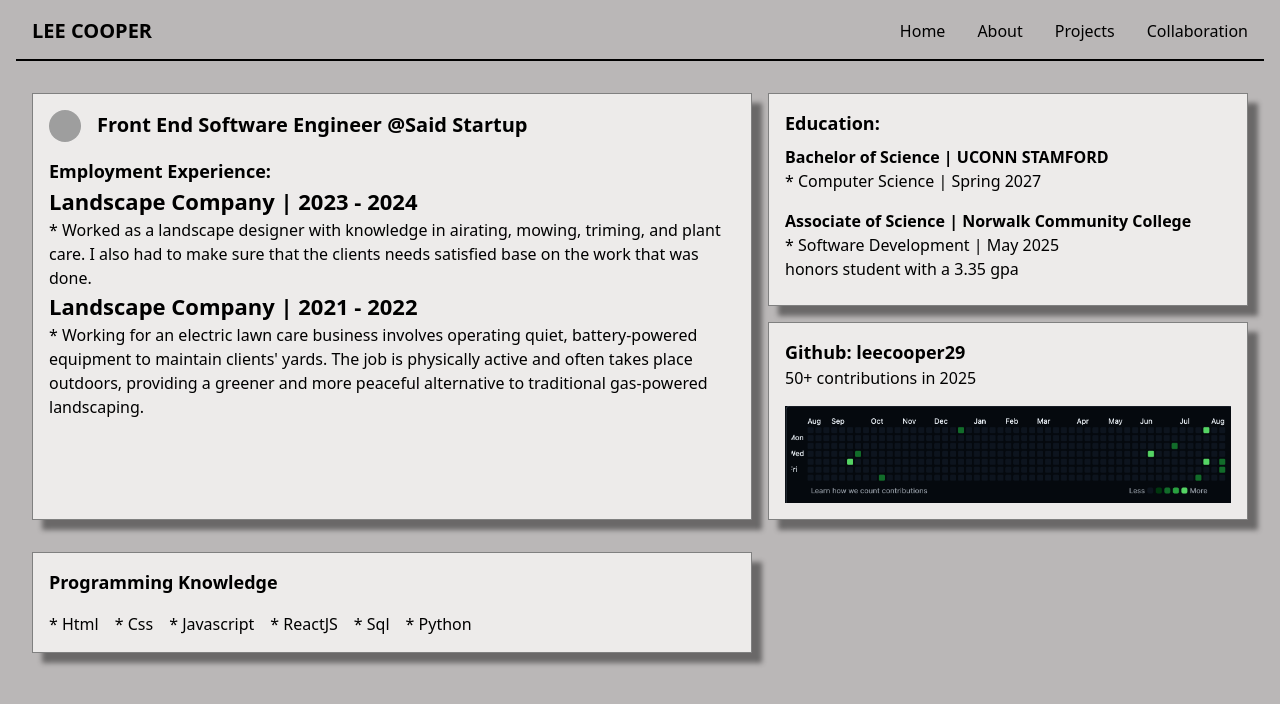
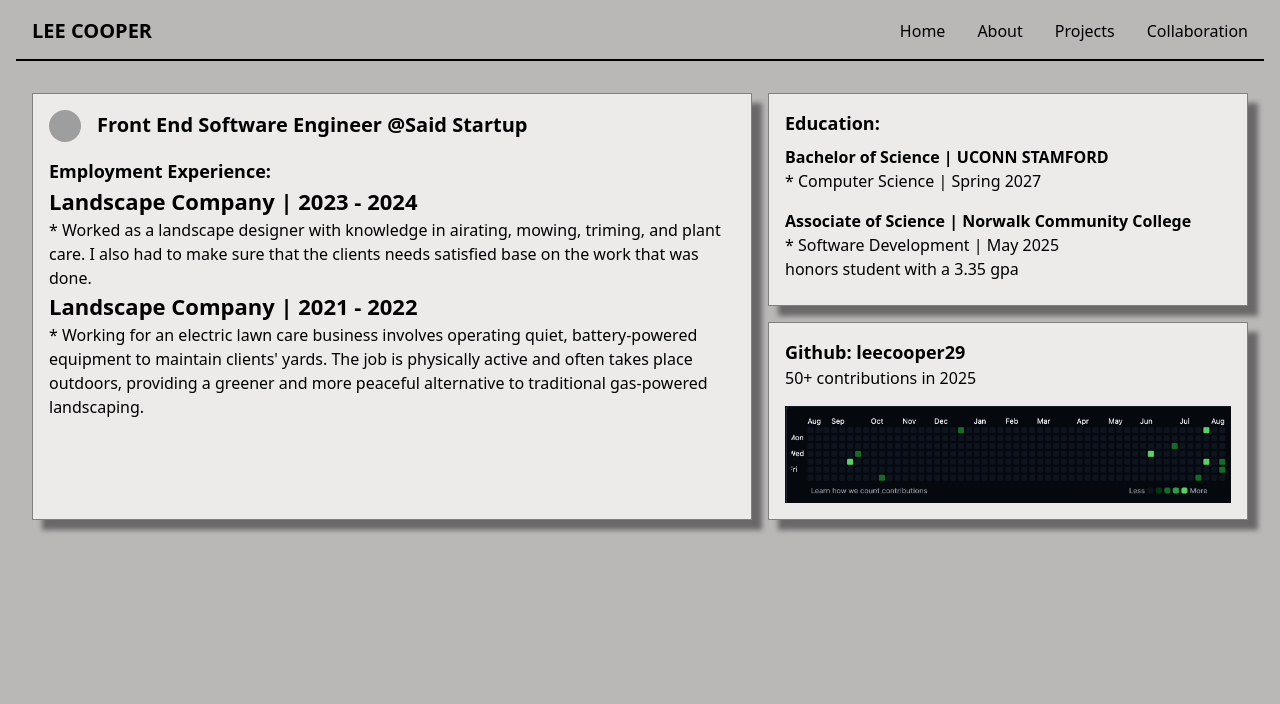
Before and after one commit to leecooper29/PortfolioWebsite, a React (Vite) app: page / in a window 1280 px wide. Shown: the top 704 px of the page. Built offline with nearby package versions, Linux system fonts and the light colour scheme; grey boxes are pictures that could not be loaded.

Commit message:
subtle changes

```diff
--- a/src/pages/about.tsx
+++ b/src/pages/about.tsx
@@ -1,5 +1,6 @@
 import "./components/about.css";
 import Header from "./header";
+import { SkillsList } from "./components/skills-list";
 
 function AboutPage() {
   return (
@@ -29,6 +30,9 @@ function AboutPage() {
             </p>
           </article>
         </div>
+        <div id="skills" className="skills">
+          <SkillsList skills={skills} />
+        </div>
       </section>
     </>
   );
--- a/src/pages/collaboration.tsx
+++ b/src/pages/collaboration.tsx
@@ -13,7 +13,7 @@ function CollaborationPage() {
       <div className="collaboration-page">
         <div className="collaboration-container">
           <div className="contact-info">
-            <h2>Get In Touch</h2>
+            <h2>Contact Me</h2>
             <p>
               Ready to collaborate? I'm excited to hear about your ideas and
               explore how we can work together to create something amazing.
--- a/src/pages/components/skills-list.tsx
+++ b/src/pages/components/skills-list.tsx
@@ -5,7 +5,7 @@ interface SkillsListProps {
 
 export function SkillsList({
   skills,
-  title = "Programming Knowledge",
+  title = "Programming Languages",
 }: SkillsListProps) {
   return (
     <div className="item-1">
@@ -17,6 +17,7 @@ export function SkillsList({
           ))}
         </ul>
       </nav>
+      {/* comment here */}
     </div>
   );
 }
--- a/src/pages/homepage.tsx
+++ b/src/pages/homepage.tsx
@@ -25,7 +25,7 @@ function HomePage() {
     },
   ];
 
-  const skills = ["Html", "Css", "Javascript", "ReactJS", "Sql", "Python"];
+  const skills = ["Html/Css/JavaScriptj", "ReactJS", "Sql", "Python"];
 
   return (
     <>
@@ -59,9 +59,9 @@ function HomePage() {
           </div>
           <EducationSection education={education} />
         </div>
-        <div id="skills" className="skills">
+        {/* <div id="skills" className="skills">
           <SkillsList skills={skills} />
-        </div>
+        </div> */}
       </section>
     </>
   );
```
